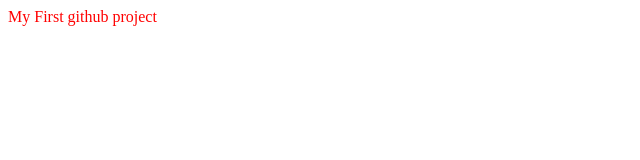
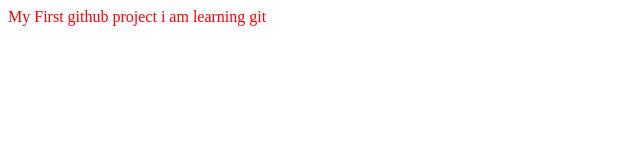
Before and after one commit to srivastavijeta/test_repo, a plain HTML site: page index.html in a window 1280 px wide. Shown: the whole page, without its empty margins (0-640 px from the left). Drawn offline with Linux system fonts and the light colour scheme.

Commit message:
commit message

```diff
--- a/index.html
+++ b/index.html
@@ -11,6 +11,7 @@
 
 <body>
     My First github project
+    i am learning git
     <script src="scripts/app.js"></script>
 </body>
 
```
